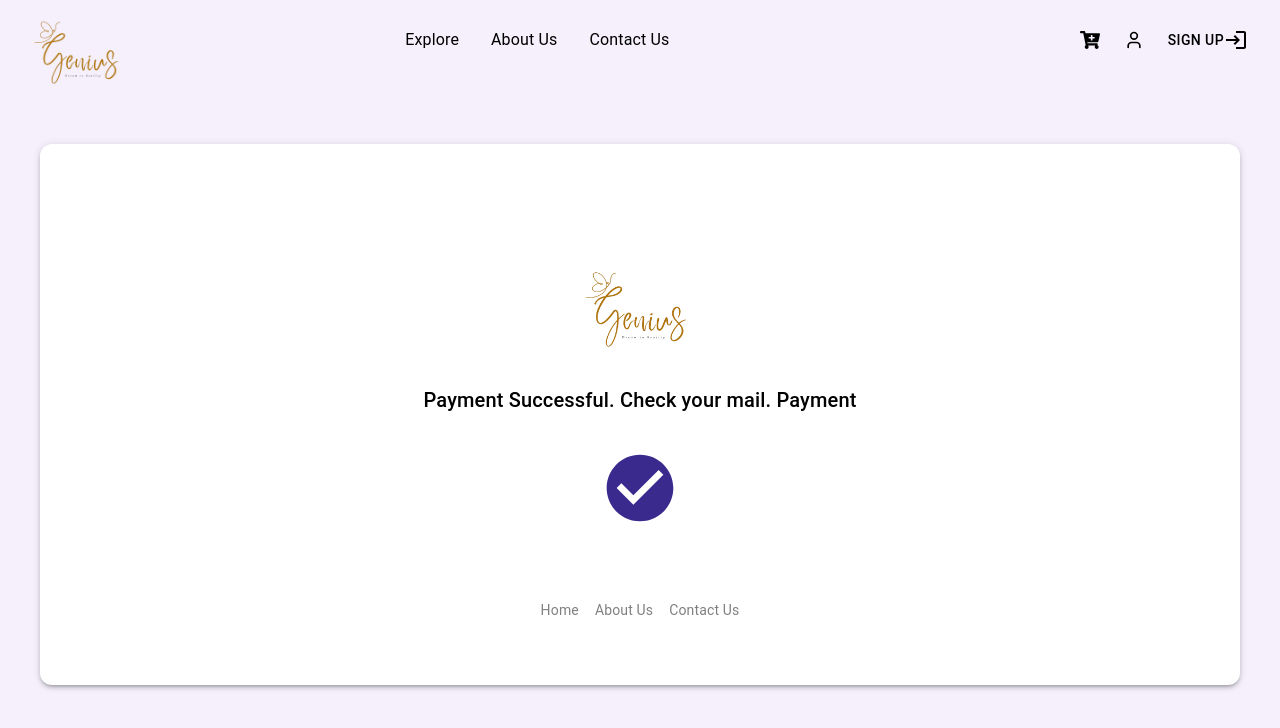
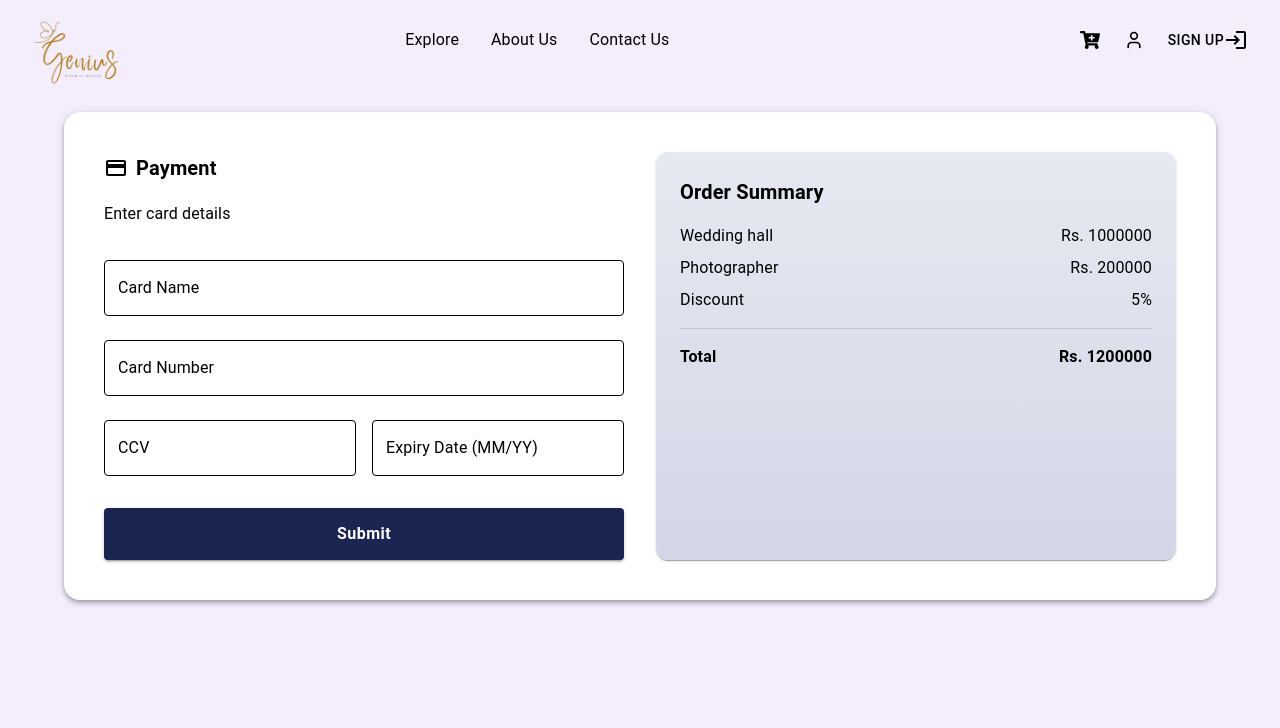
Before and after one commit to Genius-Dream-to-Reality/genius-frontend, a React (Create React App) app: page /payment in a window 1280 px wide. Shown: the top 728 px of the page. Built offline with nearby package versions, Linux system fonts and the light colour scheme.

Commit message:
create mainpayment Page

```diff
--- a/src/components/payments/Payment.jsx
+++ b/src/components/payments/Payment.jsx
@@ -2,35 +2,51 @@ import React from "react";
 import {
   Box,
   Container,
+  Grid,
   Typography,
-  IconButton,
-  Grid,
+  TextField,
+  Button,
+  Paper,
+  Divider,
   useMediaQuery,
   useTheme,
 } from "@mui/material";
-import CheckCircleIcon from "@mui/icons-material/CheckCircle";
-import AppLogo from "../shared/AppLogo";
+import PaymentIcon from "@mui/icons-material/Payment";
+import { useForm } from "react-hook-form";
+import { useNavigate } from "react-router-dom";
 import Header from "../../layout/Header";
 
 const Payment = () => {
   const theme = useTheme();
-  const isMobile = useMediaQuery(theme.breakpoints.down("sm"));
+  const isMobile = useMediaQuery(theme.breakpoints.down("md"));
+  const navigate = useNavigate();
+
+  const {
+    register,
+    handleSubmit,
+    formState: { errors },
+  } = useForm();
+
+  const onSubmit = (data) => {
+    console.log("Payment Data", data);
+    navigate("/paymentprocess");
+  };
 
   return (
     <Box
       sx={{
         minHeight: "100vh",
-        backgroundColor: "#f5f0fc",
+        backgroundColor: "#f3edfc",
+        color: "black",
+        "& .MuiTypography-root": { color: "black" },
+        "& .MuiSvgIcon-root": { color: "black" },
+        "& .MuiInputBase-input": { color: "black" },
+        "& .MuiInputLabel-root": { color: "black" },
+        "& .MuiOutlinedInput-notchedOutline": { borderColor: "black" },
         display: "flex",
         flexDirection: "column",
-
         // Force Header button color to black
         "& header button": {
-          color: "black !important",
-        },
-
-        // Typography text inside the whole page (including inside Header)
-        "& .MuiTypography-root": {
           color: "black !important",
         },
 
@@ -40,86 +56,159 @@ const Payment = () => {
         },
       }}
     >
-      {/* Top Navigation */}
       <Header />
 
-      {/* Center Card */}
-      <Container
-        maxWidth="lg" // widened from "md"
+      <Container maxWidth="lg" sx={{ mt: 4, flexGrow: 1, minHeight: isMobile ? "400px" : "500px", }}>
+        <Paper
+          elevation={4}
           sx={{
+            borderRadius: 4,
+            p: isMobile ? 3 : 5,
             backgroundColor: "#fff",
-          borderRadius: "12px",
-          boxShadow: 3,
-          my: isMobile ? 4 : 8,
-          py: isMobile ? 4 : 8,
-          px: isMobile ? 2 : 6,
-          textAlign: "center",
-          display: "flex",
-          flexDirection: "column",
-          minHeight: isMobile ? "400px" : "500px",
           }}
         >
-        {/* Logo at the Top */}
-        <Box mb={4} display="flex" justifyContent="center" alignItems="center">
-          <Box sx={{ transform: "scale(1.2)", transformOrigin: "top center" }}>
-            <AppLogo size="lg" />
-          </Box>
+          <Grid container spacing={4}>
+            {/* Left Side - Card Form */}
+            <Grid item xs={12} md={6}>
+              <Box display="flex" alignItems="center" mb={2}>
+                <PaymentIcon sx={{ mr: 1 }} />
+                <Typography variant="h6" fontWeight="bold">
+                  Payment
+                </Typography>
               </Box>
 
-        {/* Success Message and Icon */}
-        <Typography
-          variant={isMobile ? "body1" : "h6"}
-          sx={{ color: "black", mb: 3 }}
-          gutterBottom
-        >
-          Payment Successful. Check your mail. Payment
+              <Typography variant="subtitle1" mb={2}>
+                Enter card details
               </Typography>
 
-        <IconButton
-          disableRipple
+              <form onSubmit={handleSubmit(onSubmit)} noValidate>
+                <TextField
+                  fullWidth
+                  label="Card Name"
+                  variant="outlined"
+                  margin="normal"
+                  {...register("cardName", { required: "Card Name is required" })}
+                  error={!!errors.cardName}
+                  helperText={errors.cardName?.message}
+                />
+
+                <TextField
+                  fullWidth
+                  label="Card Number"
+                  variant="outlined"
+                  margin="normal"
+                  inputProps={{ maxLength: 19 }}
+                  {...register("cardNumber", {
+                    required: "Card Number is required",
+                    pattern: {
+                      value: /^[0-9\s]{16,19}$/,
+                      message: "Invalid card number",
+                    },
+                  })}
+                  error={!!errors.cardNumber}
+                  helperText={errors.cardNumber?.message}
+                />
+
+                <Grid container spacing={2}>
+                  <Grid item xs={6}>
+                    <TextField
+                      fullWidth
+                      label="CCV"
+                      variant="outlined"
+                      margin="normal"
+                      inputProps={{ maxLength: 4 }}
+                      {...register("ccv", {
+                        required: "CCV is required",
+                        pattern: {
+                          value: /^[0-9]{3,4}$/,
+                          message: "Invalid CCV",
+                        },
+                      })}
+                      error={!!errors.ccv}
+                      helperText={errors.ccv?.message}
+                    />
+                  </Grid>
+                  <Grid item xs={6}>
+                    <TextField
+                      fullWidth
+                      label="Expiry Date (MM/YY)"
+                      variant="outlined"
+                      margin="normal"
+                      placeholder="MM / YY"
+                      {...register("expiryDate", {
+                        required: "Expiry Date is required",
+                        pattern: {
+                          value: /^(0[1-9]|1[0-2])\/?([0-9]{2})$/,
+                          message: "Invalid expiry format",
+                        },
+                      })}
+                      error={!!errors.expiryDate}
+                      helperText={errors.expiryDate?.message}
+                    />
+                  </Grid>
+                </Grid>
+
+                <Button
+                  type="submit"
+                  variant="contained"
+                  fullWidth
                   sx={{
-            "&:hover": { background: "transparent" },
-            mb: 4,
+                    mt: 3,
+                    backgroundColor: "#1c2452",
+                    textTransform: "none",
+                    fontWeight: "bold",
+                    fontSize: "16px",
+                    py: 1.5,
+                    "&:hover": {
+                      backgroundColor: "#0f183c",
+                    },
                   }}
                 >
-          <CheckCircleIcon sx={{ fontSize: isMobile ? 60 : 80, color: "#3b2a8d" }} />
-        </IconButton>
+                  Submit
+                </Button>
+              </form>
+            </Grid>
 
-        {/* Footer Links */}
-        <Box
-          component="footer"
+            {/* Right Side - Order Summary */}
+            <Grid item xs={12} md={6}>
+              <Paper
+                elevation={1}
                 sx={{
-            mt: "auto",
-            pt: 4,
+                  borderRadius: 3,
+                  background: "linear-gradient(to bottom, #e7e9f1, #d2d6e6)",
+                  p: 3,
+                  height: "100%",
                 }}
               >
-          <Grid
-            container
-            spacing={2}
-            justifyContent="center"
-            sx={{
-              fontSize: 14,
-              color: "gray",
-              textAlign: "center",
-            }}
-          >
-            <Grid item xs={12} sm="auto">
-              <a href="/" style={{ textDecoration: "none", color: "inherit" }}>
-                Home
-              </a>
+                <Typography variant="h6" fontWeight="bold" mb={2}>
+                  Order Summary
+                </Typography>
+
+                <Box mb={2}>
+                  <Grid container justifyContent="space-between" mb={1}>
+                    <Typography>Wedding hall</Typography>
+                    <Typography>Rs. 1000000</Typography>
                   </Grid>
-            <Grid item xs={12} sm="auto">
-              <a href="/about-us" style={{ textDecoration: "none", color: "inherit" }}>
-                About Us
-              </a>
+                  <Grid container justifyContent="space-between" mb={1}>
+                    <Typography>Photographer</Typography>
+                    <Typography>Rs. 200000</Typography>
                   </Grid>
-            <Grid item xs={12} sm="auto">
-              <a href="/contact-us" style={{ textDecoration: "none", color: "inherit" }}>
-                Contact Us
-              </a>
+                  <Grid container justifyContent="space-between" mb={1}>
+                    <Typography>Discount</Typography>
+                    <Typography>5%</Typography>
+                  </Grid>
+                  <Divider sx={{ my: 2 }} />
+                  <Grid container justifyContent="space-between">
+                    <Typography fontWeight="bold">Total</Typography>
+                    <Typography fontWeight="bold" sx={{ color: "#1c2452" }}>
+                      Rs. 1200000
+                    </Typography>
+                  </Grid>
+                </Box>
+              </Paper>
             </Grid>
           </Grid>
-        </Box>
+        </Paper>
       </Container>
     </Box>
   );
```
Also changed, not shown: package.json (+4 -3 lines), 1 other file (tests, documents, lock files or other folders). Lines whose indentation alone changed are shown as unchanged.
